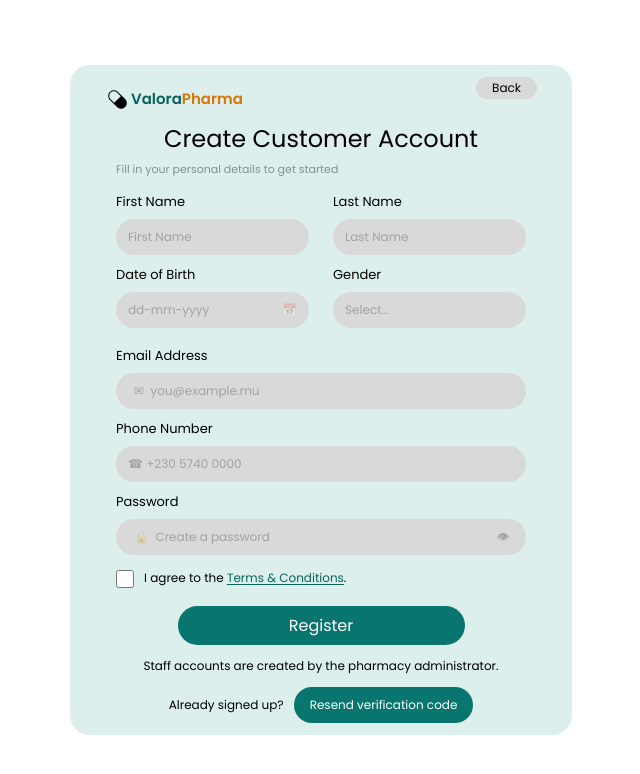
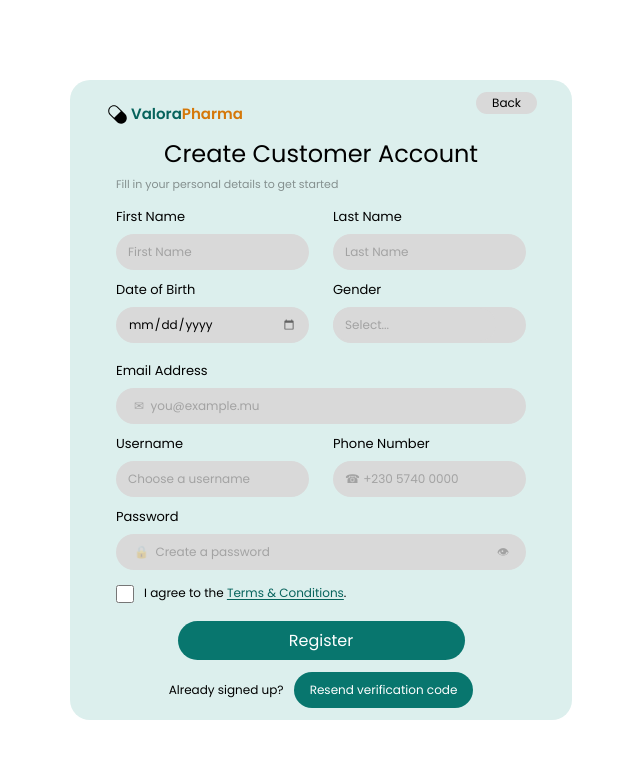
Before and after one commit to shahilgobin-ctrl/Valora_Pharma, a Django app: page /register/ in a window 1280 px wide. Shown: the top 774 px of the page, without its empty margins (319-959 px from the left). Run offline with Django 5.2, Linux system fonts and the light colour scheme.

Commit message:
Add customer username and date picker

```diff
--- a/backend/accounts/admin.py
+++ b/backend/accounts/admin.py
@@ -25,12 +25,12 @@ class PharmacyUserAdmin(UserAdmin):
     add_form = AdminUserCreationForm
     form = AdminUserChangeForm
     ordering = ("email",)
-    list_display = ("email", "first_name", "last_name", "account_type", "is_active", "is_staff")
+    list_display = ("email", "username", "first_name", "last_name", "account_type", "is_active", "is_staff")
     list_filter = ("account_type", "is_active", "is_staff", "is_superuser")
-    search_fields = ("email", "first_name", "last_name")
+    search_fields = ("email", "username", "first_name", "last_name")
     fieldsets = (
         (None, {"fields": ("email", "password")}),
-        ("Personal details", {"fields": ("first_name", "last_name", "date_of_birth", "gender", "phone")}),
+        ("Personal details", {"fields": ("username", "first_name", "last_name", "date_of_birth", "gender", "phone")}),
         ("Pharmacy account", {"fields": ("account_type", "is_active")}),
         ("Admin permissions", {"fields": ("is_staff", "is_superuser", "groups", "user_permissions")}),
         ("Important dates", {"fields": ("last_login", "date_joined")}),
--- a/backend/accounts/forms.py
+++ b/backend/accounts/forms.py
@@ -9,9 +9,13 @@ from .models import User, canonical_email
 class RegistrationForm(forms.ModelForm):
     first_name = forms.CharField(max_length=150, label="First Name")
     last_name = forms.CharField(max_length=150, label="Last Name")
+    username = forms.RegexField(
+        regex=r"^[A-Za-z0-9._-]{3,30}$", max_length=30, label="Username",
+        error_messages={"invalid": "Use 3–30 letters, numbers, dots, underscores, or hyphens."},
+    )
     date_of_birth = forms.DateField(
         label="Date Of Birth", input_formats=["%d-%m-%Y", "%Y-%m-%d"],
-        widget=forms.DateInput(format="%d-%m-%Y"),
+        widget=forms.DateInput(format="%Y-%m-%d", attrs={"type": "date"}),
     )
     gender = forms.ChoiceField(
         choices=[("", "Select Gender"), *User.Gender.choices], label="Gender",
@@ -29,7 +33,13 @@ class RegistrationForm(forms.ModelForm):
 
     class Meta:
         model = User
-        fields = ["first_name", "last_name", "date_of_birth", "gender", "email", "phone", "password"]
+        fields = ["first_name", "last_name", "date_of_birth", "gender", "email", "username", "phone", "password"]
+
+    def clean_username(self):
+        username = self.cleaned_data["username"].strip()
+        if User.objects.filter(username__iexact=username).exists():
+            raise ValidationError("This username is already taken.")
+        return username
 
     def clean_email(self):
         email = canonical_email(self.cleaned_data["email"])
@@ -58,6 +68,7 @@ class RegistrationForm(forms.ModelForm):
         if password:
             candidate = User(
                 email=cleaned.get("email", ""),
+                username=cleaned.get("username"),
                 first_name=cleaned.get("first_name", ""),
                 last_name=cleaned.get("last_name", ""),
             )
--- a/backend/accounts/models.py
+++ b/backend/accounts/models.py
@@ -50,7 +50,8 @@ class User(AbstractUser):
         OTHER = "other", "Other"
         PREFER_NOT_TO_SAY = "prefer_not_to_say", "Prefer not to say"
 
-    username = None
+    # Existing accounts can remain without a username; new public customers choose one.
+    username = models.CharField(max_length=30, null=True, blank=True)
     email = models.EmailField(unique=True)
     account_type = models.CharField(max_length=10, choices=AccountType.choices, default=AccountType.CUSTOMER)
     date_of_birth = models.DateField(null=True, blank=True)
@@ -66,6 +67,7 @@ class User(AbstractUser):
     class Meta:
         constraints = [
             models.UniqueConstraint(Lower("email"), name="accounts_user_email_case_insensitive_unique"),
+            models.UniqueConstraint(Lower("username"), name="accounts_user_username_case_insensitive_unique"),
         ]
 
     def save(self, *args, **kwargs):
--- a/backend/accounts/views.py
+++ b/backend/accounts/views.py
@@ -143,8 +143,11 @@ def register_view(request):
                 user.save()
                 _send_email_verification(user)
         except IntegrityError:
-            # The database catches two registrations arriving at once.
-            form.add_error("email", "An account with this email already exists.")
+            # The database catches duplicate emails or usernames arriving at once.
+            if User.objects.filter(username__iexact=form.cleaned_data["username"]).exists():
+                form.add_error("username", "This username is already taken.")
+            else:
+                form.add_error("email", "An account with this email already exists.")
         except VerificationDeliveryError:
             form.add_error(None, "We could not send a verification code. Please try again later.")
         else:
@@ -152,6 +155,7 @@ def register_view(request):
             return redirect(reverse("accounts:email_verify") + "?" + urlencode({"email": user.email}))
     context = flow_context(request)
     context["form"] = form
+    context["today_iso"] = timezone.localdate().isoformat()
     return render(request, "accounts/register.html", context)
 
 
--- a/frontend/static/accounts/auth.css
+++ b/frontend/static/accounts/auth.css
@@ -86,14 +86,16 @@ input[aria-invalid=true],select[aria-invalid=true]{box-shadow:0 0 0 2px var(--er
 .register-pair--personal{margin-top:14px}
 .register-field>label{display:block;margin-bottom:7px;font-size:13px;line-height:20px;text-align:left}
 .register-field input{display:block;width:100%;height:36px;background:var(--card);border-radius:20px;padding:0 12px;font-size:12px;line-height:normal}
-.date-control input{padding-right:30px}
-.date-control>span{position:absolute;right:12px;top:9px;opacity:.25;font-size:12px;pointer-events:none}
+.date-control input{padding-right:12px;color-scheme:light}
+.date-control input::-webkit-calendar-picker-indicator{cursor:pointer;opacity:.55}
 .gender-control{height:36px;border-radius:20px;background:var(--card);overflow:hidden}
 .gender-control img{position:absolute;left:0;top:1px;display:block;pointer-events:none}
 .gender-control select{position:relative;width:100%;height:36px;border-radius:20px;background:transparent;padding:0 12px;appearance:none;font-size:12px;line-height:normal}
 .gender-control select:has(option[value='']:checked){color:rgba(0,0,0,.25)}
 .gender-control option{color:#000;background:#fff}
 .register-field--email{margin-top:22px}
+.register-pair--contact{margin-top:12px}
+.register-pair--contact .register-field--phone{margin-top:0}
 .register-field--phone,.register-field--password{margin-top:12px}
 .register-field--email input{padding-left:18px}
 .register-field--password input{padding-left:18px}
@@ -107,6 +109,8 @@ input[aria-invalid=true],select[aria-invalid=true]{box-shadow:0 0 0 2px var(--er
  .customer-register-page .register-form{margin-top:14px}
  .customer-register-page .register-pair--personal{margin-top:10px}
  .customer-register-page .register-field--email{margin-top:18px}
+ .customer-register-page .register-pair--contact{margin-top:10px}
+ .customer-register-page .register-pair--contact .register-field--phone{margin-top:0}
  .customer-register-page .register-field--phone,.customer-register-page .register-field--password{margin-top:10px}
  .customer-register-page .register-consent{margin-top:14px}
  .customer-register-page .register-form .register-submit{margin-top:18px}
--- a/frontend/templates/accounts/base.html
+++ b/frontend/templates/accounts/base.html
@@ -6,7 +6,7 @@
   <meta name="viewport" content="width=device-width, initial-scale=1">
   <meta name="theme-color" content="#cfebdf">
   <title>{% block title %}Pharmacy Portal{% endblock %}</title>
-  <link rel="stylesheet" href="{% static 'accounts/auth.css' %}?v=20261027-2">
+  <link rel="stylesheet" href="{% static 'accounts/auth.css' %}?v=20261028-1">
   <script src="{% static 'accounts/auth.js' %}" defer></script>
 </head>
 <body class="{% block body_class %}{% endblock %}">
--- a/frontend/templates/accounts/landing.html
+++ b/frontend/templates/accounts/landing.html
@@ -16,7 +16,7 @@
     <div class="landing-content">
       <p class="landing-eyebrow">You're signed in</p>
       <h1 id="landing-title">{{ landing_title }}</h1>
-      <p class="landing-greeting">Welcome, {{ first_name|default:user.email }}.</p>
+      <p class="landing-greeting">Welcome, {{ user.username|default:first_name|default:user.email }}.</p>
       <div class="landing-next" role="note">
         <p>{{ landing_message }}</p>
       </div>
--- a/frontend/templates/accounts/register.html
+++ b/frontend/templates/accounts/register.html
@@ -28,7 +28,7 @@
     <div class="register-pair register-pair--personal">
       <div class="register-field register-field--date">
         <label for="id_date_of_birth">Date of Birth</label>
-        <div class="date-control"><input id="id_date_of_birth" name="date_of_birth" type="text" inputmode="numeric" autocomplete="bday" placeholder="dd-mm-yyyy" title="Enter your date of birth as DD-MM-YYYY" value="{{ form.date_of_birth.value|default_if_none:'' }}" required{% if form.date_of_birth.errors %} aria-invalid="true" aria-describedby="date-errors"{% endif %}><span aria-hidden="true">📅</span></div>
+        <div class="date-control"><input id="id_date_of_birth" name="date_of_birth" type="date" autocomplete="bday" max="{{ today_iso }}" value="{{ form.date_of_birth.value|default_if_none:'' }}" required{% if form.date_of_birth.errors %} aria-invalid="true" aria-describedby="date-errors"{% endif %}></div>
         {% if form.date_of_birth.errors %}<div class="field-errors" id="date-errors">{% for error in form.date_of_birth.errors %}<p>{{ error }}</p>{% endfor %}</div>{% endif %}
       </div>
       <div class="register-field register-field--gender">
@@ -42,10 +42,17 @@
       <input id="id_email" name="email" type="email" autocomplete="email" placeholder="✉  you@example.mu" value="{{ form.email.value|default_if_none:'' }}" required maxlength="254"{% if form.email.errors %} aria-invalid="true" aria-describedby="email-errors"{% endif %}>
       {% if form.email.errors %}<div class="field-errors" id="email-errors">{% for error in form.email.errors %}<p>{{ error }}</p>{% endfor %}</div>{% endif %}
     </div>
-    <div class="register-field register-field--phone register-field--full">
-      <label for="id_phone">Phone Number</label>
-      <input id="id_phone" name="phone" type="tel" autocomplete="tel" placeholder="☎ +230 5740 0000" value="{{ form.phone.value|default_if_none:'' }}" required maxlength="30"{% if form.phone.errors %} aria-invalid="true" aria-describedby="phone-errors"{% endif %}>
-      {% if form.phone.errors %}<div class="field-errors" id="phone-errors">{% for error in form.phone.errors %}<p>{{ error }}</p>{% endfor %}</div>{% endif %}
+    <div class="register-pair register-pair--contact">
+      <div class="register-field register-field--username">
+        <label for="id_username">Username</label>
+        <input id="id_username" name="username" type="text" autocomplete="username" placeholder="Choose a username" value="{{ form.username.value|default_if_none:'' }}" required minlength="3" maxlength="30"{% if form.username.errors %} aria-invalid="true" aria-describedby="username-errors"{% endif %}>
+        {% if form.username.errors %}<div class="field-errors" id="username-errors">{% for error in form.username.errors %}<p>{{ error }}</p>{% endfor %}</div>{% endif %}
+      </div>
+      <div class="register-field register-field--phone">
+        <label for="id_phone">Phone Number</label>
+        <input id="id_phone" name="phone" type="tel" autocomplete="tel" placeholder="☎ +230 5740 0000" value="{{ form.phone.value|default_if_none:'' }}" required maxlength="30"{% if form.phone.errors %} aria-invalid="true" aria-describedby="phone-errors"{% endif %}>
+        {% if form.phone.errors %}<div class="field-errors" id="phone-errors">{% for error in form.phone.errors %}<p>{{ error }}</p>{% endfor %}</div>{% endif %}
+      </div>
     </div>
     <div class="register-field register-field--password register-field--full">
       <label for="id_password">Password</label>
@@ -58,7 +65,6 @@
     </div>
     <button class="primary-button register-submit" type="submit"><span>Register</span></button>
   </form>
-  <p class="register-switch">Staff accounts are created by the pharmacy administrator.</p>
   <p class="register-switch">Already signed up? <a class="account-link" href="{% url 'accounts:email_resend' %}">Resend verification code</a></p>
 </main>
 {% endblock %}
```
Also changed, not shown: TEAM_INTEGRATION.md (+2 -0 lines), VERIFICATION.md (+3 -2 lines), backend/accounts/tests.py (+21 -3 lines), README.md, backend/accounts/migrations/0004_user_username_and_more.py (added).
